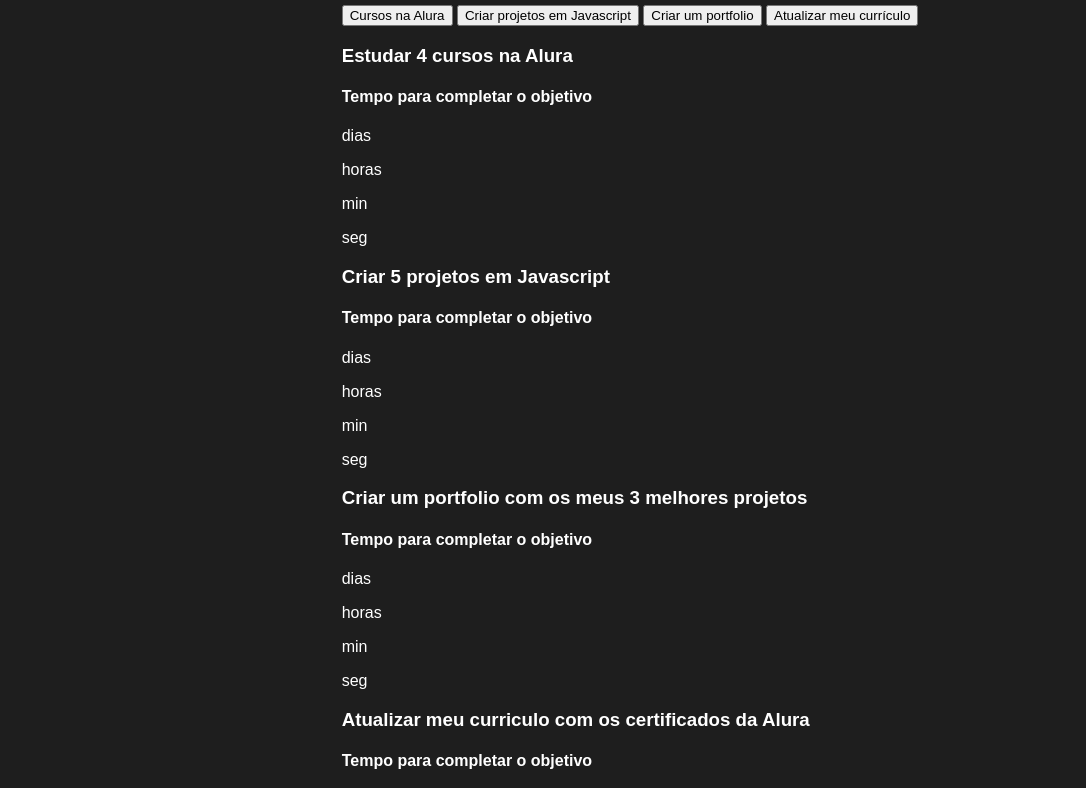
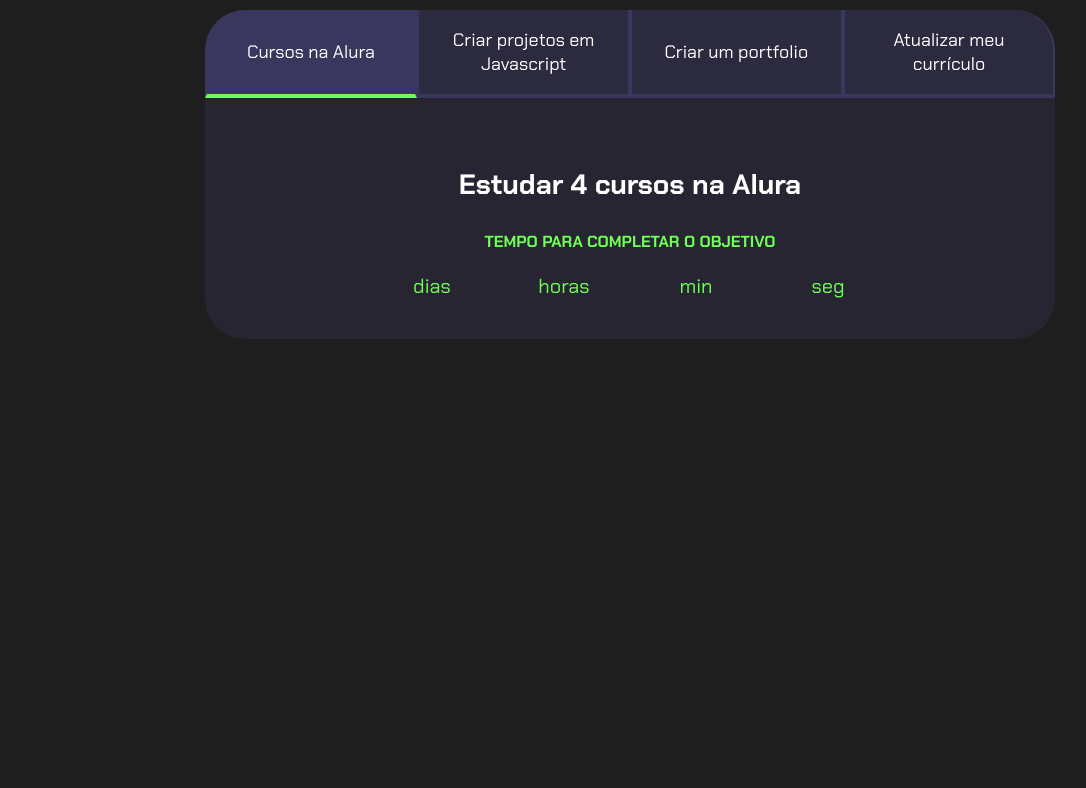
Before and after one commit to victoriamagno/victoria24, a plain HTML site: page index.html in a window 1280 px wide. Shown: the part 93-881 px from the top of the page, without its empty margins (10-1096 px from the left). After the commit the page ends 800 px from the top, so only its background shows below. Drawn offline with Linux system fonts and the light colour scheme; a script that the page names is missing.

Commit message:
Update style.css

```diff
--- a/style.css
+++ b/style.css
@@ -1,16 +1,21 @@
-:root{
+@import url('https://fonts.googleapis.com/css2?family=Chakra+Petch:wght@400;700&display=swap');
+
+:root {
     --cor-de-fundo: #1E1E1E;
     --verde: #6FFF57;
     --branco: #FFFFFF;
     --botao-ativo: #3A375E;
---botao-inativo: rgba(58, 55, 94, 0.5);
+    --botao-inativo: rgba(58, 55, 94, 0.5);
     --texto-fundo: rgba(58, 55, 94, 0.3);
 }
+
 body {
-  background-color: var(--cor-de-fundo);
-  color: var(--branco);
-  font-family: 'Chakra Petch', sans-serif;
+    background-color: var(--cor-de-fundo);
+    color: var(--branco);
+    font-family: 'Chakra Petch', sans-serif;
 }
+
+
 .conteudo-principal {
     display: flex;
     flex-direction: column;
@@ -20,11 +25,104 @@ body {
     width: 100%;
     margin: 0 auto;
 }
+
 .titulo-principal {
     text-align: left;
     width: 100%;
     font-size: 32px;
 }
+
 .titulo-principal span {
     color: var(--verde);
 }
+
+
+.botao {
+    font-family: 'Chakra Petch', sans-serif;
+    background-color: var(--botao-inativo);
+    color: var(--branco);
+    display: flex;
+    justify-content: center;
+    padding: 1em;
+    font-size: 18px;
+    align-items: center;
+    width: 100%;
+    border-bottom: 4px solid var(--botao-ativo);
+    border-left: 2px solid var(--botao-ativo);
+    border-right: 2px solid var(--botao-ativo);
+    border-top: none;
+}
+
+.botao:first-child {
+    border-radius: 40px 40px 0 0;
+}
+
+.botoes {
+    display: block;
+}
+
+.botao.ativo{
+    background-color: var(--botao-ativo);
+    border-bottom: 4px solid var(--verde);
+}
+
+.abas-textos{
+    background-color: var(--texto-fundo);
+    padding: 40px;
+    border-radius: 0 0 40px 40px;
+}
+.aba-conteudo.ativo{
+    display:block;
+}
+
+.aba-conteudo{
+    display: none;
+}
+
+.aba-conteudo-titulo-principal{
+    font-size: 28px;
+    text-align: center;
+}
+.aba-conteudo-titulo-secundario{
+    text-align: center;
+    color: var(--verde);
+    text-transform: uppercase;
+}
+
+.contador{
+    display:flex;
+    justify-content: center;
+    flex-wrap: wrap;
+}
+.contador-digito{
+    padding: 0 16px;
+    text-align: center;
+    min-width: 100px;
+}
+
+.contador-digito-numero{
+    font-size: 80px;
+    margin: 0;
+
+}
+
+.contador-digito-texto{
+    color: var(--verde);
+    font-size: 20px;
+    margin: 0;
+
+}
+
+@media screen and (min-width: 768px) {
+    .botoes {
+        display: flex;
+    }
+
+    .botao:first-child {
+        border-radius: 40px 0 0 0;
+    }
+
+    .botao:last-child {
+        border-radius: 0 40px 0 0;
+    }
+}
```
